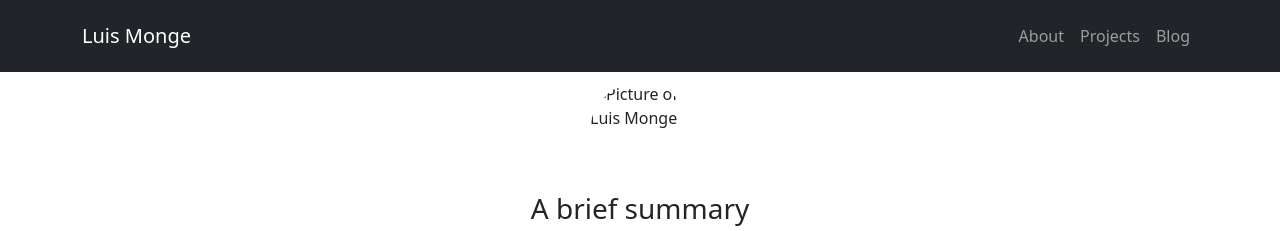
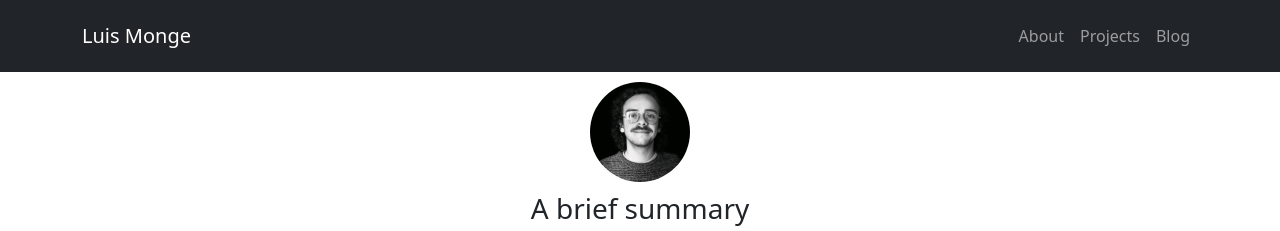
Before and after one commit to LuisMongeB/LuisMongeB.githhub.io, a plain HTML site: page pages/about.html in a window 1280 px wide. Shown: the top 231 px of the page. Drawn offline with nearby package versions, Linux system fonts and the light colour scheme.

Commit message:
Fixed issue with images in abou page

```diff
--- a/pages/about.html
+++ b/pages/about.html
@@ -7,7 +7,7 @@
         <link href="../styles.css" rel="stylesheet">
         <meta name="viewport" content="initial-scale=1, width=device-width">
         <title>Luis Monge</title>
-        <link rel="icon" type="image/x-icon" href="/images/logo.PNG">
+        <link rel="icon" type="image/x-icon" href="../images/logo.PNG">
     </head>
     <body>
         <!-- Navbar-->
@@ -41,7 +41,7 @@
 
         <!-- Middle section -->
         <div class="about-header">
-            <img class="about-image" src="../images/1635931966209.jpg" alt="Picture of Luis Monge" width="100" height="100">
+            <img class="about-image" src="../images/pictureofluis.jpg" alt="Picture of Luis Monge" width="100" height="100">
         </div>
         <section class="about-content text-center pb-5">
             <h3>A brief summary</h3>
```
Also changed, not shown: images/pictureofluis.jpg (added).
